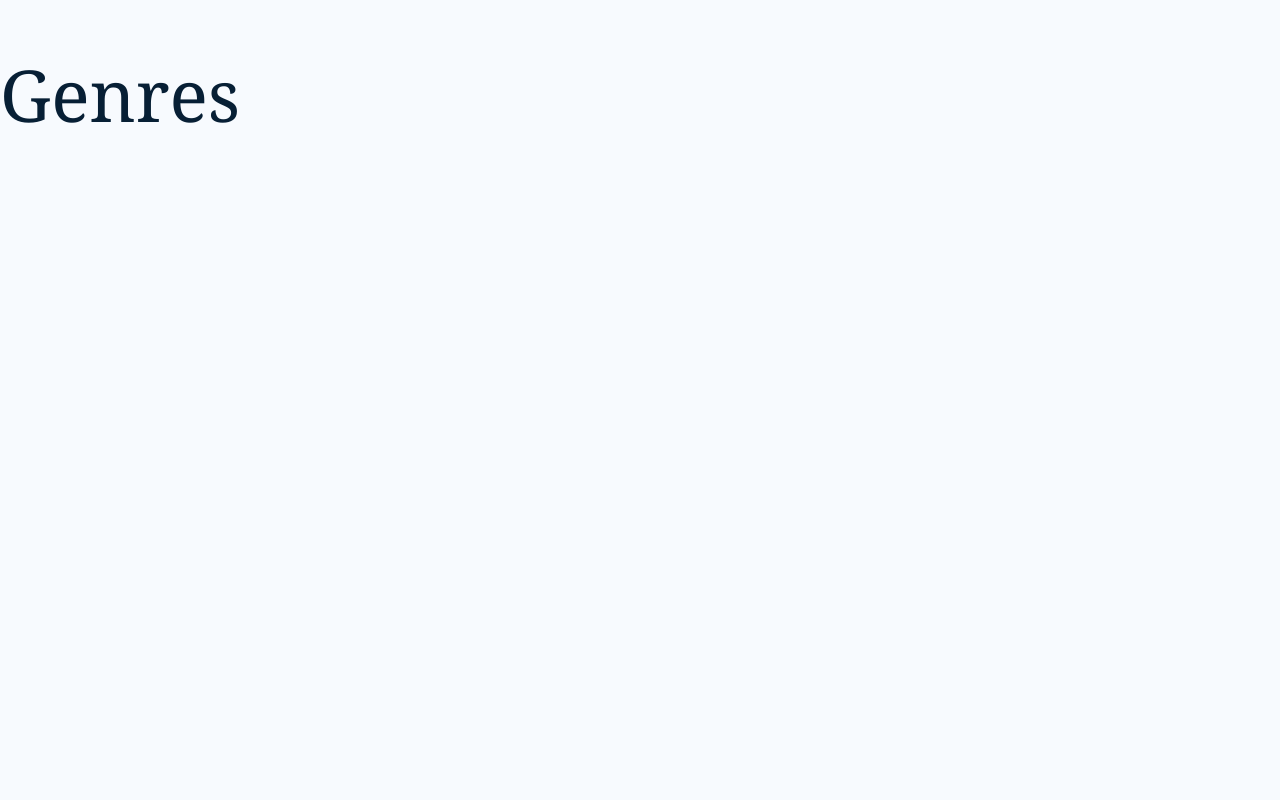
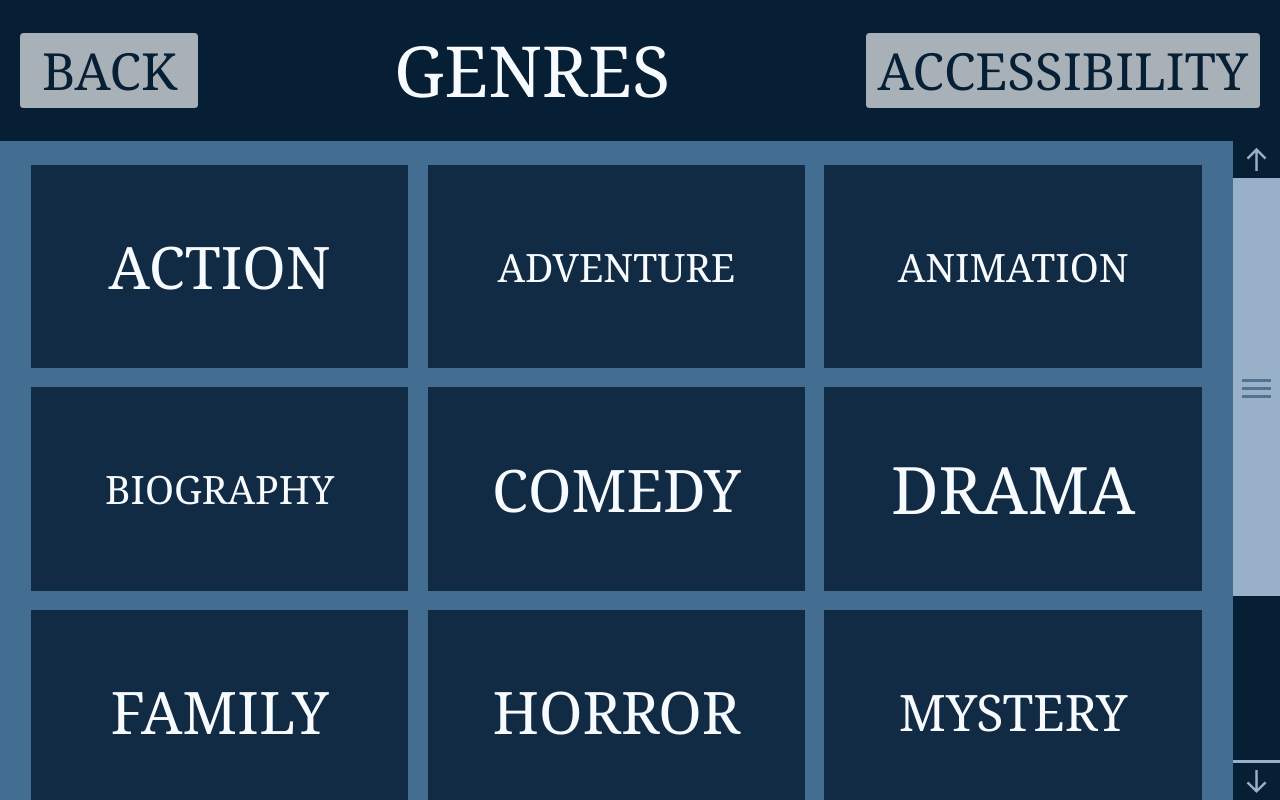
Before and after one commit to TheAgentP/accessible-streaming, a React (Vite) app: page /genres in a window 1280 px wide. Built offline with nearby package versions, Linux system fonts and the light colour scheme; a web font is replaced by a local one.

Commit message:
PAULO: genres page implemented, also fixed bug with scroll bar

```diff
--- a/src/App.tsx
+++ b/src/App.tsx
@@ -3,6 +3,7 @@ import Landing from "./pages/Landing";
 import MovieView from "./pages/MovieView";
 import WatchView from "./pages/WatchView";
 import Genres from "./pages/Genres";
+import Genre from "./pages/Genre";
 import Discovery from "./pages/Discovery";
 import AccessibilityProvider from "./accessibility/AccessibilityProvider";
 
@@ -15,6 +16,7 @@ export default function App() {
                     <Route path="/movie/:id" element={<MovieView />} />
                     <Route path="/watch/:id" element={<WatchView />} />
                     <Route path="/genres" element={<Genres />} />
+                    <Route path="/genres/:genreId" element={<Genre />} />
                     <Route path="/discover" element={<Discovery />} />
                 </Routes>
             </BrowserRouter>
--- a/src/components/Scrollbar.css
+++ b/src/components/Scrollbar.css
@@ -24,8 +24,16 @@
     justify-content: center;
 }
 
-.scrollbar__arrow:hover {
+/* :not(:disabled) matches the global button:hover:not(:disabled) rule's weight, so this wins */
+.scrollbar__arrow:hover:not(:disabled) {
     color: var(--light);
+    /*
+     * Hover stroke drawn just inside the arrow's own edges, so it always sits
+     * on top of the bar: an outside stroke (the global one in index.css) went
+     * under the neighbouring track, and was cut off where the scrollbar meets
+     * the edge of the screen. White against the dark arrow.
+     */
+    box-shadow: inset 0 0 0 0.25rem #fff;
 }
 
 .scrollbar__arrow svg {
--- /dev/null
+++ b/src/pages/Genre.tsx
@@ -0,0 +1,9 @@
+import { useParams } from "react-router-dom";
+import { GENRES } from "../constants";
+
+// Placeholder: one genre's movies (opened from a tile on the Genres page).
+export default function Genre() {
+    const { genreId } = useParams();
+    const genre = GENRES.find((g) => g.id === genreId);
+    return <h1>{genre ? genre.name : "Genre not found"}</h1>;
+}
--- /dev/null
+++ b/src/pages/Genres.css
@@ -0,0 +1,118 @@
+/* All sizes in rem (1rem = 1% of window width), measured from the mockup */
+.genres {
+    flex: 1;
+    height: 100svh; /* exactly one screen, like a TV app */
+    display: flex;
+    flex-direction: column;
+    min-width: 0;
+}
+
+/* ---------- Header: BACK · GENRES · ACCESSIBILITY ---------- */
+.genres__header {
+    flex: 0 0 auto;
+    background: var(--dark);
+    color: var(--light);
+    min-height: 11rem;
+    padding: 0 1.6rem;
+    /* BACK left, ACCESSIBILITY right, GENRES in the space between (as in the mockup) */
+    display: flex;
+    justify-content: space-between;
+    align-items: center;
+    gap: 2rem;
+}
+
+.genres__back {
+    width: 13.9rem;
+    height: 5.8rem;
+}
+
+.genres__a11y {
+    height: 5.8rem;
+    padding: 0 0.9rem;
+}
+
+.genres__title {
+    margin: 0;
+    /*
+     * Follows Font Size, but never so big that the header overflows. The
+     * buttons take (13.9rem BACK + 37.2rem ACCESSIBILITY) x Button Size, the
+     * padding and gaps 7.2rem, and "GENRES" is about 5 times as wide as its
+     * font size. So with Font Size AND Button Size both near their maximum,
+     * the title stops growing instead of pushing ACCESSIBILITY off-screen.
+     */
+    font-size: min(
+        5.5rem * var(--font-scale, 1),
+        (100rem - 7.2rem - 51.1rem * var(--button-scale, 1)) / 5
+    );
+    line-height: 1;
+    white-space: nowrap;
+}
+
+/* ---------- Genre tiles: 3 columns, scrolling, with the custom scrollbar ---------- */
+.genres__body {
+    flex: 1;
+    min-height: 0;
+    display: flex;
+    background: var(--mid);
+}
+
+.genres__grid {
+    flex: 1;
+    min-width: 0;
+    overflow-y: auto;
+    list-style: none;
+    margin: 0;
+    padding: 1.9rem;
+    display: grid;
+    /*
+     * Tiles have a fixed size that scales with the Button Size setting, in
+     * both directions. Normal size = 3 per row (as in the mockup; 29.5rem is
+     * just under a third of the space left by the padding and scrollbar).
+     * Bigger tiles drop to 2 per row; the row is centred either way.
+     */
+    grid-template-columns: repeat(auto-fill, calc(29.5rem * var(--button-scale, 1)));
+    justify-content: center;
+    align-content: start;
+    gap: 1.5rem;
+}
+
+.genres__tile {
+    container-type: inline-size; /* lets the label size itself to the tile (cqi below) */
+    box-sizing: border-box;
+    aspect-ratio: 30.3 / 16.3; /* the mockup's tile shape, at any size */
+    /* % padding is a share of the tile's own width, so it scales with the tile too */
+    padding: 0 3.4%;
+    display: flex;
+    align-items: center;
+    justify-content: center;
+    text-align: center;
+    text-decoration: none;
+    text-transform: uppercase;
+    color: var(--light);
+    /* Between --dark and --mid, per the mockup */
+    background: color-mix(in srgb, var(--dark) 85%, var(--mid));
+    line-height: 1.1;
+}
+
+.genres__tile-label {
+    /*
+     * Sized entirely in cqi (1% of the tile's width), so the text is always
+     * directly proportional to the tile: when Button Size makes the tile 19%
+     * bigger, every label is exactly 19% bigger too.
+     *   - 18.6cqi = the design's 5.5rem on a normal-size tile;
+     *   - but small enough that the longest word (--chars letters, set per
+     *     tile) fits the width: ADVENTURE is smaller than ACTION. Multi-word
+     *     names (SCIENCE FICTION) wrap onto two lines.
+     * (cqi has to be used on a child of the tile, hence this span.)
+     */
+    font-size: min(18.6cqi, 90cqi / (var(--chars, 6) * 0.9));
+}
+
+/* The tile is dark on a mid-blue background: white ring against the tile,
+   dark ring against the background (same idea as the global button hover). */
+.genres__tile:hover {
+    background: color-mix(in srgb, var(--dark) 70%, var(--mid));
+    box-shadow:
+        0 0 0 0.25rem #fff,
+        0 0 0 0.5rem var(--dark);
+}
--- a/src/pages/Genres.tsx
+++ b/src/pages/Genres.tsx
@@ -1 +1,65 @@
-export default function Genres() { return <h1>Genres</h1>; }
+import { useRef, useState, type CSSProperties } from "react";
+import { Link, useNavigate } from "react-router-dom";
+import AccessibilityModal from "../components/AccessibilityModal";
+import Scrollbar from "../components/Scrollbar";
+import { GENRES } from "../constants";
+import "./Genres.css";
+
+/** Length of a genre's longest word, used to fit its label to the tile (see Genres.css). */
+const longestWord = (name: string) => Math.max(...name.split(/\s+/).map((w) => w.length));
+
+export default function Genres() {
+    const navigate = useNavigate();
+    const gridRef = useRef<HTMLUListElement>(null);
+    const [a11yOpen, setA11yOpen] = useState(false);
+
+    // BACK always returns to the landing page.
+    const handleBack = () => navigate("/");
+
+    return (
+        <div className="genres">
+            <header className="genres__header">
+                <button
+                    type="button"
+                    className="btn btn--light genres__back"
+                    aria-label="Back to home"
+                    onClick={handleBack}
+                >
+                    BACK
+                </button>
+                <h1 className="genres__title">GENRES</h1>
+                <button
+                    type="button"
+                    className="btn btn--light genres__a11y"
+                    aria-haspopup="dialog"
+                    onClick={() => setA11yOpen(true)}
+                >
+                    ACCESSIBILITY
+                </button>
+            </header>
+
+            <main className="genres__body">
+                <ul
+                    ref={gridRef}
+                    className="genres__grid hide-native-scrollbar"
+                    aria-label="Genres"
+                >
+                    {GENRES.map((genre) => (
+                        <li key={genre.id}>
+                            <Link
+                                to={`/genres/${genre.id}`}
+                                className="genres__tile"
+                                style={{ "--chars": longestWord(genre.name) } as CSSProperties}
+                            >
+                                <span className="genres__tile-label">{genre.name}</span>
+                            </Link>
+                        </li>
+                    ))}
+                </ul>
+                <Scrollbar targetRef={gridRef} />
+            </main>
+
+            <AccessibilityModal open={a11yOpen} onClose={() => setA11yOpen(false)} />
+        </div>
+    );
+}
```
